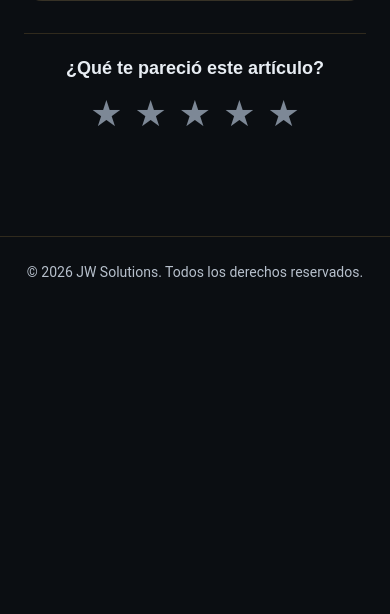
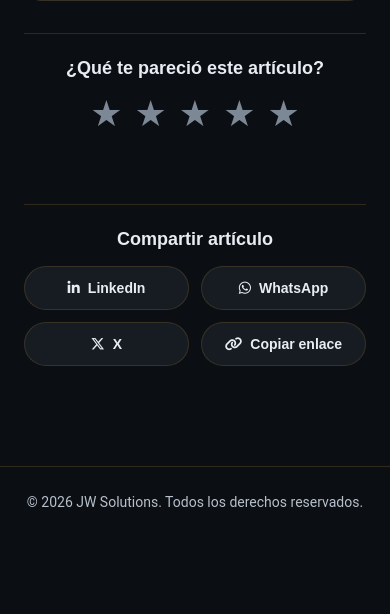
Before and after one commit to jw-solutions/jw-solutions-website, a Python web app: template content/templates/article.template.html in a window 390 px wide. Shown: the part 390-1004 px from the top of the page. Before the commit the page ends 667 px from the top, so only its background shows below. Run offline with Jinja, Linux system fonts and the light colour scheme; the template is opened without the code that fills it, so the values that code supplies are empty.

Commit message:
feat(blog): seccion "Compartir articulo" (Web Share, LinkedIn, WhatsApp, X, copiar enlace)
- Plantilla: boton nativo navigator.share (visible solo si hay soporte) y enlaces con esquemas oficiales
- blog.js: URLs/titulo segun idioma, copiar con confirmacion y respaldo execCommand
- blog.css: estilos dark gold responsivos; CSP de articulos permite Font Awesome (cdnjs, SRI)
- Articulos re-renderizados desde la plantilla

Co-Authored-By: Claude Sonnet 5.5 <noreply@anthropic.com>

```diff
--- a/blog/blog.css
+++ b/blog/blog.css
@@ -156,6 +156,83 @@
   font-size: var(--text-base);
 }
 
+/* Compartir artículo */
+.share {
+  text-align: center;
+  margin-top: var(--space-8);
+  padding-top: var(--space-6);
+  border-top: 1px solid var(--jw-border);
+}
+
+.share-title {
+  font-family: var(--font-heading);
+  font-size: var(--text-lg);
+  color: var(--jw-text);
+  margin-bottom: var(--space-4);
+}
+
+.share-actions {
+  display: flex;
+  flex-wrap: wrap;
+  justify-content: center;
+  gap: var(--space-3);
+}
+
+.share-btn {
+  display: inline-flex;
+  align-items: center;
+  justify-content: center;
+  gap: var(--space-2);
+  min-height: 44px;
+  padding: var(--space-2) var(--space-4);
+  font-family: var(--font-heading);
+  font-size: var(--text-sm);
+  font-weight: var(--fw-semibold);
+  color: var(--jw-text);
+  background: var(--jw-surface);
+  border: 1px solid var(--jw-border);
+  border-radius: var(--radius-full);
+  cursor: pointer;
+  transition: color var(--transition-fast), border-color var(--transition-fast), background var(--transition-fast);
+}
+
+.share-btn:hover {
+  color: var(--jw-gold);
+  border-color: var(--jw-gold);
+  background: var(--jw-surface-hover);
+}
+
+.share-btn:focus-visible {
+  outline: 3px solid var(--jw-gold);
+  outline-offset: 2px;
+}
+
+.share-btn[hidden] { display: none; }
+
+.share-btn--primary {
+  background: var(--jw-gold);
+  border-color: var(--jw-gold);
+  color: #000;
+}
+
+.share-btn--primary:hover {
+  background: #FFD35A;
+  border-color: #FFD35A;
+  color: #000;
+}
+
+.share-status {
+  min-height: 1.5em;
+  margin-top: var(--space-3);
+  color: var(--jw-gold);
+  font-size: var(--text-base);
+}
+
+@media (max-width: 480px) {
+  .share-btn { flex: 1 1 calc(50% - var(--space-3)); }
+  .share-btn--primary { flex-basis: 100%; }
+}
+
 .blog-footer {
   border-top: 1px solid var(--jw-border);
   padding: var(--space-6) var(--container-padding);
@@ -165,5 +242,6 @@
 }
 
 @media (prefers-reduced-motion: reduce) {
-  .rating-stars label { transition: none; }
+  .rating-stars label,
+  .share-btn { transition: none; }
 }
--- a/blog/blog.js
+++ b/blog/blog.js
@@ -38,6 +38,8 @@
       es: function (n) { return 'Gracias por tu calificación: ' + n + ' de 5.'; },
       en: function (n) { return 'Thanks for your rating: ' + n + ' out of 5.'; }
     },
+    copied: { es: '¡Enlace copiado!', en: 'Link copied!' },
+    copyFail: { es: 'No se pudo copiar. Copia la URL desde la barra de direcciones.', en: 'Could not copy. Copy the URL from the address bar.' },
     toggle: { es: 'ES · Cambiar idioma a inglés', en: 'EN · Switch language to Spanish' },
     nav: { es: 'Navegación del blog', en: 'Blog navigation' }
   };
@@ -65,10 +67,86 @@
 
     if (persist) store('set', LANG_KEY, lang);
 
+    updateShareLinks();
+
     var status = document.getElementById('rating-status');
     var rating = document.getElementById('rating');
     if (status && rating) {
       renderRatingStatus(status, parseInt(store('get', RATING_PREFIX + rating.getAttribute('data-slug')), 10) || 0);
+    }
+  }
+
+  function shareData() {
+    var canon = document.querySelector('link[rel="canonical"]');
+    var h1 = document.querySelector('h1[data-lang="' + lang + '"]');
+    return {
+      url: canon ? canon.getAttribute('href') : window.location.origin + window.location.pathname,
+      title: h1 ? h1.textContent : document.title
+    };
+  }
+
+  function updateShareLinks() {
+    var d = shareData();
+    var u = encodeURIComponent(d.url);
+    var t = encodeURIComponent(d.title);
+    var set = function (id, href) {
+      var a = document.getElementById(id);
+      if (a) a.setAttribute('href', href);
+    };
+    set('share-linkedin', 'https://www.linkedin.com/sharing/share-offsite/?url=' + u);
+    set('share-whatsapp', 'https://api.whatsapp.com/send?text=' + t + '%20' + u);
+    set('share-x', 'https://twitter.com/intent/tweet?text=' + t + '&url=' + u);
+  }
+
+  function copyText(text) {
+    if (navigator.clipboard && window.isSecureContext) {
+      return navigator.clipboard.writeText(text).catch(function () { return legacyCopy(text); });
+    }
+    return legacyCopy(text);
+  }
+
+  function legacyCopy(text) {
+    return new Promise(function (resolve, reject) {
+      var ta = document.createElement('textarea');
+      ta.value = text;
+      ta.setAttribute('readonly', '');
+      ta.className = 'blog-sr';
+      document.body.appendChild(ta);
+      ta.select();
+      var ok = false;
+      try { ok = document.execCommand('copy'); } catch (e) { /* sin soporte */ }
+      document.body.removeChild(ta);
+      if (ok) resolve(); else reject(new Error('copy'));
+    });
+  }
+
+  function initShare() {
+    var status = document.getElementById('share-status');
+    var nativeBtn = document.getElementById('share-native');
+    var copyBtn = document.getElementById('share-copy');
+    var timer;
+    var say = function (msg) {
+      if (!status) return;
+      status.textContent = msg;
+      clearTimeout(timer);
+      timer = setTimeout(function () { status.textContent = ''; }, 3000);
+    };
+
+    if (nativeBtn && navigator.share) {
+      nativeBtn.hidden = false;
+      nativeBtn.addEventListener('click', function () {
+        var d = shareData();
+        navigator.share({ title: d.title, url: d.url }).catch(function () { /* cancelado por el usuario */ });
+      });
+    }
+
+    if (copyBtn) {
+      copyBtn.addEventListener('click', function () {
+        copyText(shareData().url).then(
+          function () { say(TEXT.copied[lang]); },
+          function () { say(TEXT.copyFail[lang]); }
+        );
+      });
     }
   }
 
@@ -110,5 +188,6 @@
     if (year) year.textContent = String(new Date().getFullYear());
 
     initRating();
+    initShare();
   });
 })();
--- a/content/render-article.js
+++ b/content/render-article.js
@@ -44,6 +44,7 @@ function render(slug, template) {
     TAG: esc(a.tag),
     TITLE_ES: esc(a.es.title),
     TITLE_EN: esc(a.en.title),
+    TITLE_ES_URL: encodeURIComponent(a.es.title),
     DESC_ES: esc(a.es.description),
     DESC_EN: esc(a.en.description),
     BODY_ES: renderBody(a.es.body),
--- a/content/templates/article.template.html
+++ b/content/templates/article.template.html
@@ -3,7 +3,7 @@
 <head>
     <meta charset="UTF-8">
     <meta name="viewport" content="width=device-width, initial-scale=1.0">
-    <meta http-equiv="Content-Security-Policy" content="default-src 'self'; script-src 'self'; style-src 'self' https://fonts.googleapis.com; font-src 'self' https://fonts.gstatic.com; img-src 'self' data:; connect-src 'self'; form-action 'none'; base-uri 'self'; object-src 'none'; manifest-src 'self'">
+    <meta http-equiv="Content-Security-Policy" content="default-src 'self'; script-src 'self'; style-src 'self' https://fonts.googleapis.com https://cdnjs.cloudflare.com; font-src 'self' https://fonts.gstatic.com https://cdnjs.cloudflare.com; img-src 'self' data:; connect-src 'self'; form-action 'none'; base-uri 'self'; object-src 'none'; manifest-src 'self'">
     <meta name="referrer" content="strict-origin-when-cross-origin">
     <title>{{TITLE_ES}} | JW Solutions</title>
     <meta name="description" content="{{DESC_ES}}">
@@ -29,6 +29,8 @@
     <link rel="preconnect" href="https://fonts.googleapis.com">
     <link rel="preconnect" href="https://fonts.gstatic.com" crossorigin>
     <link href="https://fonts.googleapis.com/css2?family=Poppins:wght@500;600;700;800&amp;family=Roboto:wght@400;500&amp;display=swap" rel="stylesheet">
+    <link rel="preconnect" href="https://cdnjs.cloudflare.com" crossorigin>
+    <link rel="stylesheet" href="https://cdnjs.cloudflare.com/ajax/libs/font-awesome/6.5.1/css/all.min.css" integrity="sha512-DTOQO9RWCH3ppGqcWaEA1BIZOC6xxalwEsw9c2QQeAIftl+Vegovlnee1c9QX4TctnWMn13TZye+giMm8e2LwA==" crossorigin="anonymous" referrerpolicy="no-referrer">
     <link rel="icon" href="/favicon.ico" sizes="any">
     <link rel="stylesheet" href="/styles.css">
     <link rel="stylesheet" href="/blog/blog.css">
@@ -109,6 +111,30 @@
                 </fieldset>
                 <p class="rating-status" id="rating-status" role="status" aria-live="polite"></p>
             </section>
+
+            <!-- Compartir: enlaces con esquemas oficiales (respaldo sin JS); blog.js los actualiza según idioma y habilita Web Share / copiar -->
+            <section class="share" id="share" aria-labelledby="share-title-es share-title-en">
+                <h2 class="share-title" id="share-title-es" data-lang="es">Compartir artículo</h2>
+                <h2 class="share-title" id="share-title-en" data-lang="en">Share article</h2>
+                <div class="share-actions">
+                    <button type="button" class="share-btn share-btn--primary" id="share-native" hidden>
+                        <i class="fas fa-share-nodes" aria-hidden="true"></i><span data-lang="es">Compartir</span><span data-lang="en">Share</span>
+                    </button>
+                    <a class="share-btn" id="share-linkedin" href="https://www.linkedin.com/sharing/share-offsite/?url=https%3A%2F%2Fjw-solutions.com%2Fblog%2F{{SLUG}}%2F" target="_blank" rel="noopener noreferrer">
+                        <i class="fab fa-linkedin-in" aria-hidden="true"></i><span>LinkedIn</span><span class="blog-sr"><span data-lang="es"> (se abre en una pestaña nueva)</span><span data-lang="en"> (opens in a new tab)</span></span>
+                    </a>
+                    <a class="share-btn" id="share-whatsapp" href="https://api.whatsapp.com/send?text={{TITLE_ES_URL}}%20https%3A%2F%2Fjw-solutions.com%2Fblog%2F{{SLUG}}%2F" target="_blank" rel="noopener noreferrer">
+                        <i class="fab fa-whatsapp" aria-hidden="true"></i><span>WhatsApp</span><span class="blog-sr"><span data-lang="es"> (se abre en una pestaña nueva)</span><span data-lang="en"> (opens in a new tab)</span></span>
+                    </a>
+                    <a class="share-btn" id="share-x" href="https://twitter.com/intent/tweet?text={{TITLE_ES_URL}}&amp;url=https%3A%2F%2Fjw-solutions.com%2Fblog%2F{{SLUG}}%2F" target="_blank" rel="noopener noreferrer">
+                        <i class="fab fa-x-twitter" aria-hidden="true"></i><span>X</span><span class="blog-sr"><span data-lang="es"> (se abre en una pestaña nueva)</span><span data-lang="en"> (opens in a new tab)</span></span>
+                    </a>
+                    <button type="button" class="share-btn" id="share-copy">
+                        <i class="fas fa-link" aria-hidden="true"></i><span data-lang="es">Copiar enlace</span><span data-lang="en">Copy link</span>
+                    </button>
+                </div>
+                <p class="share-status" id="share-status" role="status" aria-live="polite"></p>
+            </section>
         </article>
     </main>
 
```
Also changed, not shown: blog/5-errores-dashboard-power-bi/index.html (+27 -1 lines), blog/llamadas-google-maps-30-dias/index.html (+27 -1 lines), blog/n8n-vs-zapier-2026/index.html (+27 -1 lines).
